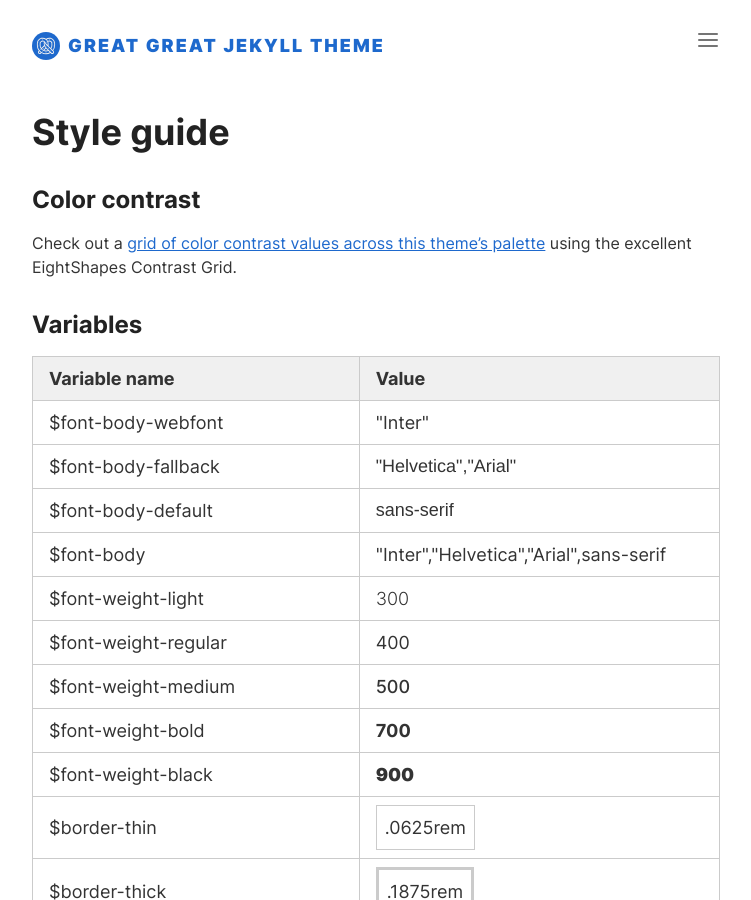
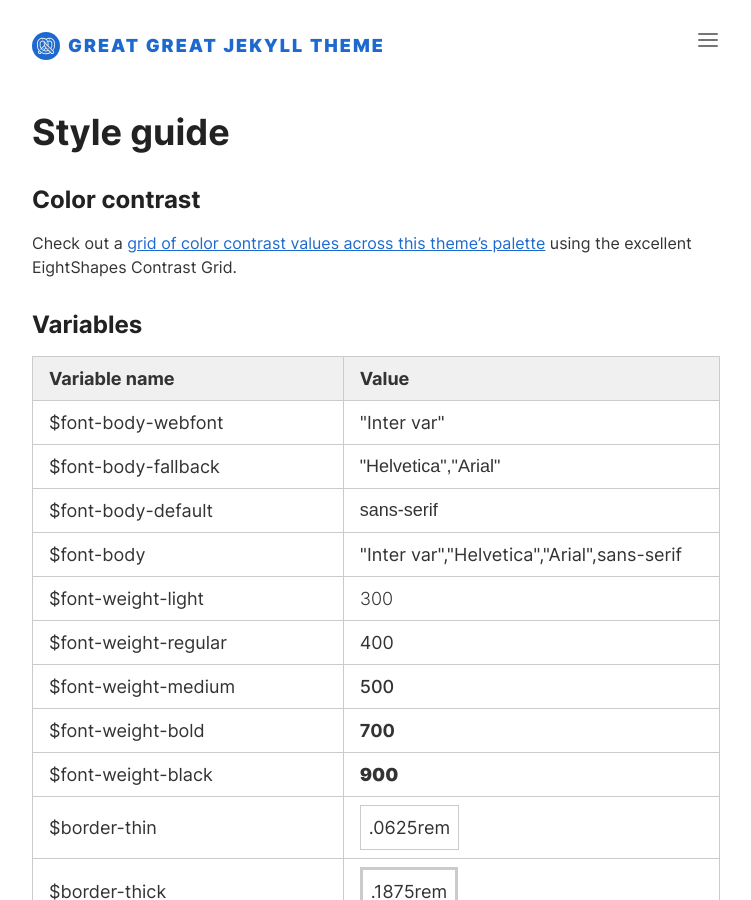
Before and after one commit to double-great/theme, a Jekyll site: the page built from index.html, in a window 1280 px wide and 900 px high. Shown: the whole window, without its empty margins (264-1015 px from the left). Built offline with Jekyll 4.4.1, drawn with Linux system fonts in a browser that asks for light colours.

Commit message:
Token JSON update, stylelint exclusion

```diff
--- a/_data/variables.json
+++ b/_data/variables.json
@@ -1,8 +1,8 @@
 {
-  "$font-body-webfont": "\"Inter\"",
+  "$font-body-webfont": "\"Inter var\"",
   "$font-body-fallback": "\"Helvetica\",\"Arial\"",
   "$font-body-default": "sans-serif",
-  "$font-body": "\"Inter\",\"Helvetica\",\"Arial\",sans-serif",
+  "$font-body": "\"Inter var\",\"Helvetica\",\"Arial\",sans-serif",
   "$font-weight-light": "300",
   "$font-weight-regular": "400",
   "$font-weight-medium": "500",
--- a/_sass/_webfonts.scss
+++ b/_sass/_webfonts.scss
@@ -4,5 +4,5 @@
   font-weight: 100 900;
   font-display: swap;
   src: url("fonts/Inter.var.woff2") format("woff2");
-  font-named-instance: "Regular";
+  font-named-instance: "Regular"; // stylelint-disable-line property-no-unknown
 }
```
